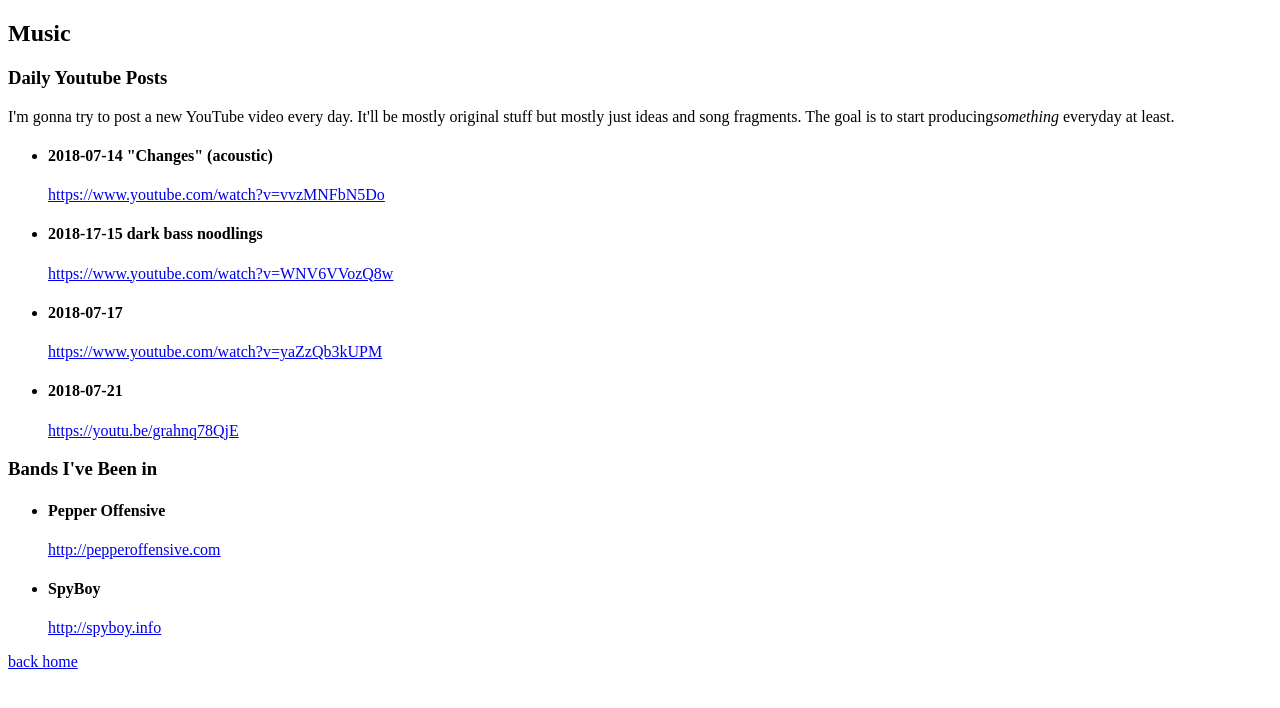
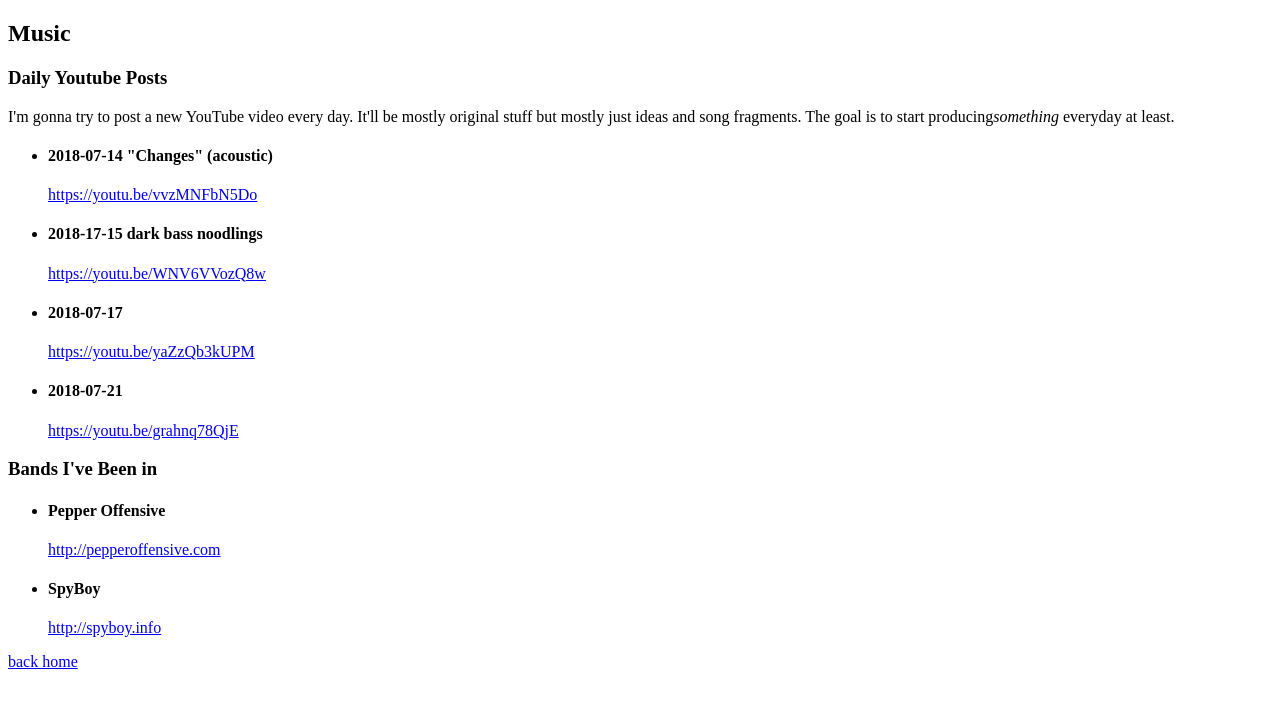
Before and after one commit to zachlysobey/personal-site, a Gatsby site: page /music in a window 1280 px wide. Built offline with nearby package versions, Linux system fonts and the light colour scheme; Gatsby itself is replaced by a stand-in of ours.

Commit message:
data: standardize youtube url format

```diff
--- a/src/data/index.js
+++ b/src/data/index.js
@@ -1,15 +1,15 @@
 export default {
   youtubePosts: [
     {
-      url: 'https://www.youtube.com/watch?v=vvzMNFbN5Do',
+      url: 'https://youtu.be/vvzMNFbN5Do',
       title: '2018-07-14 "Changes" (acoustic)',
     },
     {
-      url: 'https://www.youtube.com/watch?v=WNV6VVozQ8w',
+      url: 'https://youtu.be/WNV6VVozQ8w',
       title: '2018-17-15 dark bass noodlings',
     },
     {
-      url: 'https://www.youtube.com/watch?v=yaZzQb3kUPM',
+      url: 'https://youtu.be/yaZzQb3kUPM',
       title: '2018-07-17',
     },
     {
```
